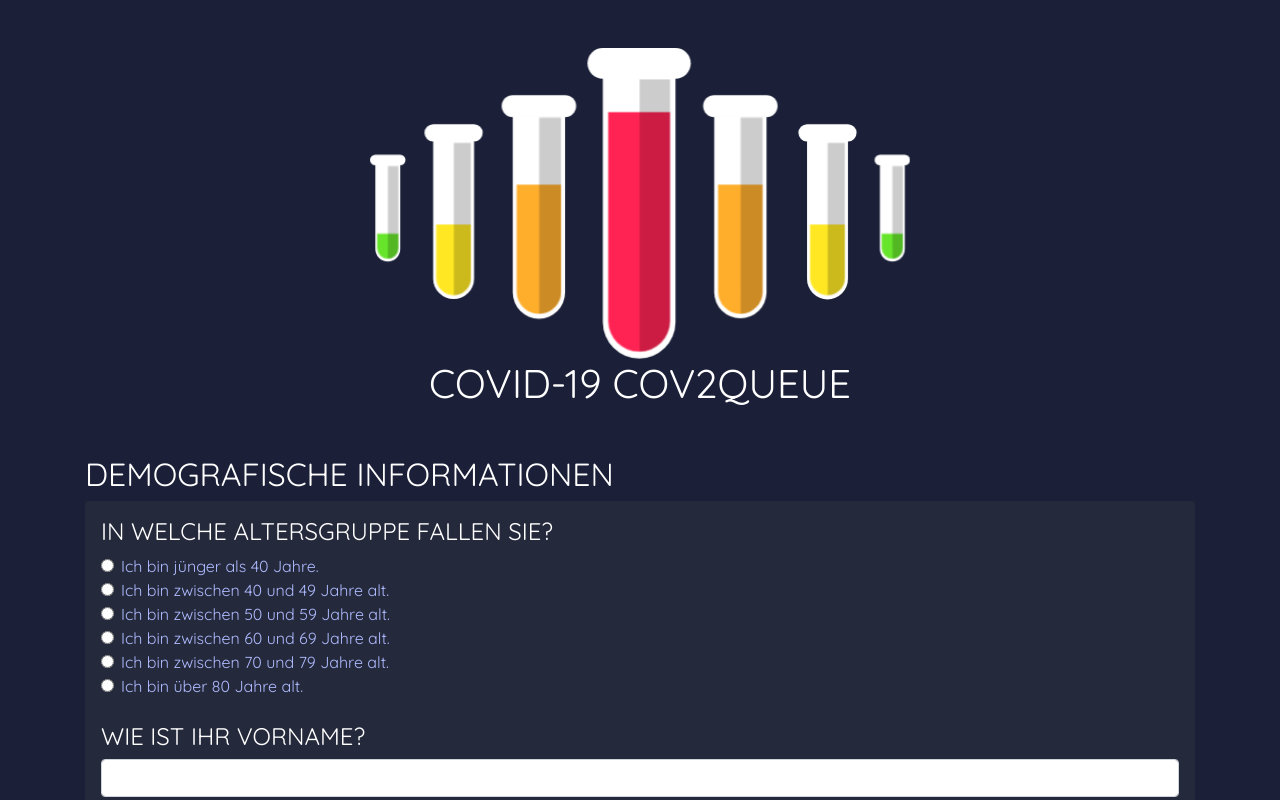
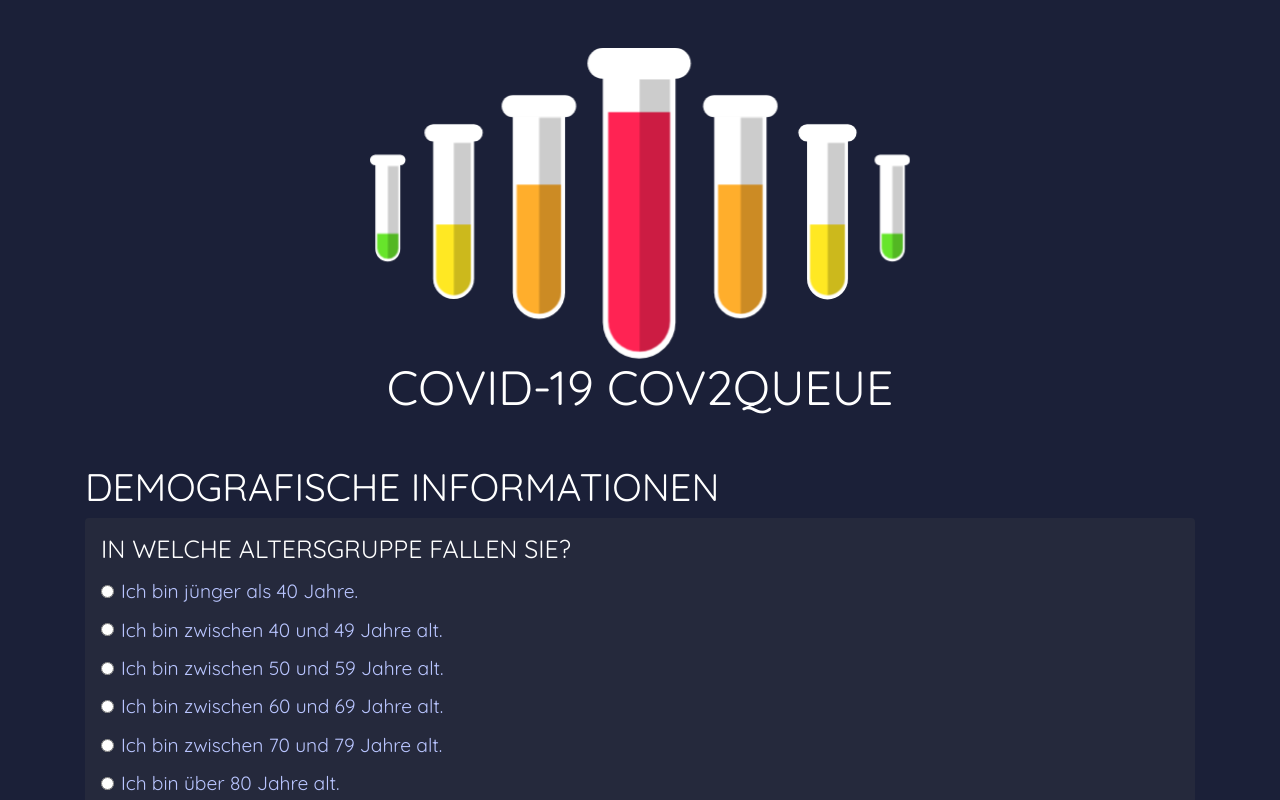
Before and after one commit to InDieTasten/Sars-Cov2-Necessity-Screening, an Angular app in the folder app/: page / in a window 1280 px wide. Shown: the top 800 px of the page. Built offline with nearby package versions, Linux system fonts and the light colour scheme.

Commit message:
Fonts and highlighting

```diff
--- a/app/src/app/question/question.component.html
+++ b/app/src/app/question/question.component.html
@@ -3,7 +3,7 @@
         <h3>{{ question.display }}</h3>
         <div class="form-check" *ngFor="let answer of getChoiceKeys()">
             <input [id]="name + answer" [name]="name" [value]="answer" type="radio" [(ngModel)]="question.value" class="form-check-input" />
-            <label class="form-check-label" [for]="name + answer">
+            <label [for]="name + answer" [ngClass]="{checked: question.value === answer, 'form-check-label': true}">
                 {{ question.choices[answer].display }}
             </label>
         </div>
--- a/app/src/styles.scss
+++ b/app/src/styles.scss
@@ -1,12 +1,12 @@
 /* You can add global styles to this file, and also import other style files */
 
 $body-bg: #1b2038;
-$body-color: rgb(174, 187, 255);
+$body-color: rgb(185, 197, 255);
 $font-family-sans-serif: "Quicksand", sans-serif;
 $headings-font-weight: 300;
 $headings-color: white;
-$font-size-base: 1rem !default;
-$h3-font-size: $font-size-base * 1.5 !default;
+$font-size-base: 1.2rem !default;
+$h3-font-size: $font-size-base * 1.3 !default;
 $h4-font-size: $font-size-base * 1.25 !default;
 $h5-font-size: $font-size-base * 1.125 !default;
 $h6-font-size: $font-size-base !default;
@@ -19,6 +19,18 @@ h3 {
   text-transform: uppercase;
 }
 
-.questions{
-    background-color:#25293c;
- }
+.questions {
+  background-color: #25293c;
+  label {
+    line-height: 2;
+  }
+  input[type="radio"] {
+    opacity: 1;
+    top: 8px;
+  }
+  .form-check-label.checked {
+      color: white;
+      font-weight: 800;
+      position: relative;
+  }
+}
```
